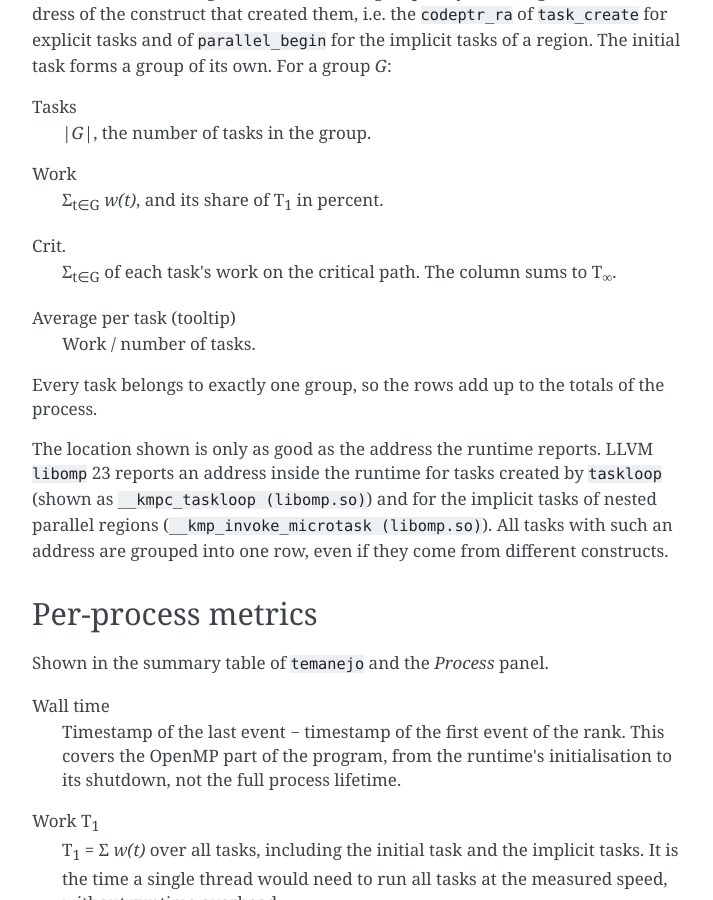
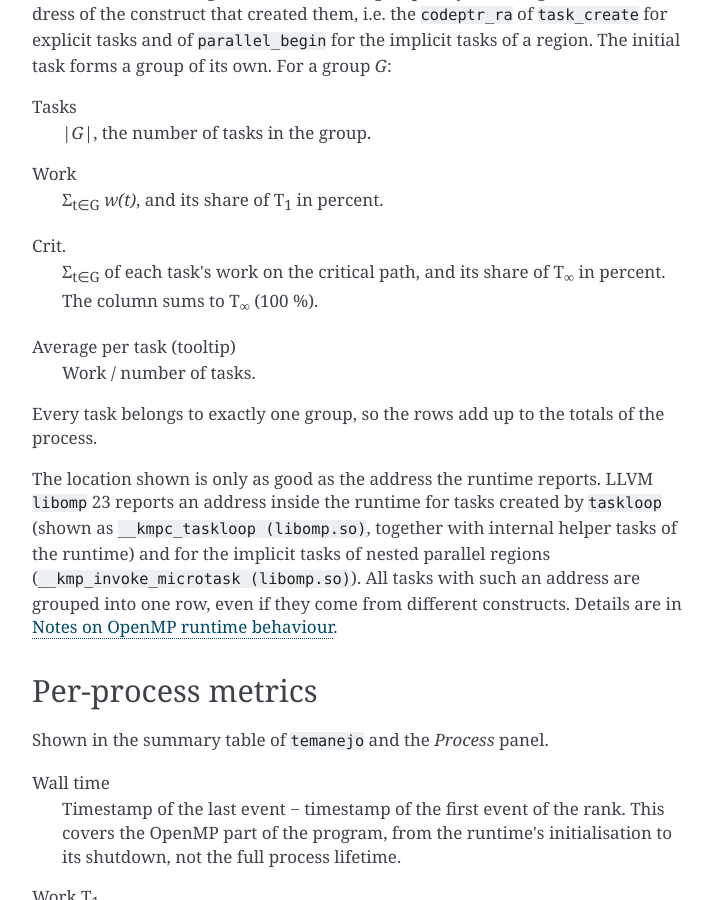
Before and after one commit to cniethammer/temanejo2, a Sphinx documentation site: the page built from docs/metrics.rst, in a window 1280 px wide and 900 px high, scrolled down 2026 px. Shown: the whole window, without its empty margins (388-1101 px from the left). Built offline with Sphinx 7.4.7, drawn with Linux system fonts in a browser that asks for light colours.

Commit message:
Make side panel resizable, show critical path shares, document libomp behaviour
GUI:
- The side panel can be resized by dragging the divider between graph
  and panel (260 px to 70 % of the window), with the arrow keys when
  the divider is focused, and reset by double-click. The width is kept
  in the browser's local storage.
- The task origins table shows each location's share of the critical
  path length T-inf below its critical path time.

Documentation:
- New page "Notes on OpenMP runtime behaviour" recording what clang
  23.1.4 / libomp 23.1.4 (Arch packages clang and openmp 23.1.4-1) with
  Open MPI 5.0.11 report through OMPT:
  - taskloop tasks get a return address inside __kmpc_taskloop instead
    of the program, and libomp adds internal helper tasks for recursive
    splitting (127 per team for num_tasks(2000) in the example), all
    reported as created by the encountering task
  - implicit tasks of nested parallel regions get an address inside
    __kmp_invoke_microtask
  - the example hung with untied tasks + taskwait, with and without
    the tool
- Describe the resizable panel and the critical path shares; link the
  new page from the analysis, metrics and trace format pages.

Signed-off-by: Christoph Niethammer <niethammer@hlrs.de>
Co-Authored-By: Claude Opus 5.5 <noreply@anthropic.com>

```diff
--- a/docs/analysis.rst
+++ b/docs/analysis.rst
@@ -156,7 +156,7 @@ Limitations
   barriers, which does not hold after cancellation.
 * For tasks created by ``taskloop`` and the implicit tasks of nested
   parallel regions, ``libomp`` reports a code address inside the runtime,
-  so their source location is not known (see :doc:`metrics`).
+  so their source location is not known (see :doc:`runtime-notes`).
 * ``detach`` clauses, target tasks and the pseudo tasks of
   ``taskwait depend(...)`` are recorded but not treated specially.
 * Clocks of different ranks are not aligned, and MPI communication is not
--- a/docs/index.rst
+++ b/docs/index.rst
@@ -40,5 +40,6 @@ and open the GUI at http://127.0.0.1:8700/:
    :caption: Reference
 
    trace-format
+   runtime-notes
    http-api
    man/temanejo
--- a/docs/metrics.rst
+++ b/docs/metrics.rst
@@ -95,8 +95,8 @@ Work
    Σ\ :sub:`t∈G` *w(t)*, and its share of T\ :sub:`1` in percent.
 
 Crit.
-   Σ\ :sub:`t∈G` of each task's work on the critical path. The column sums
-   to T\ :sub:`∞`.
+   Σ\ :sub:`t∈G` of each task's work on the critical path, and its share of
+   T\ :sub:`∞` in percent. The column sums to T\ :sub:`∞` (100 %).
 
 Average per task (tooltip)
    Work / number of tasks.
@@ -104,12 +104,13 @@ Average per task (tooltip)
 Every task belongs to exactly one group, so the rows add up to the totals of
 the process.
 
-The location shown is only as good as the address the runtime reports. LLVM
-``libomp`` 23 reports an address inside the runtime for tasks created by
-``taskloop`` (shown as ``__kmpc_taskloop (libomp.so)``) and for the implicit
-tasks of nested parallel regions (``__kmp_invoke_microtask (libomp.so)``).
-All tasks with such an address are grouped into one row, even if they come
-from different constructs.
+The location shown is only as good as the address the runtime reports.
+LLVM ``libomp`` 23 reports an address inside the runtime for tasks created by
+``taskloop`` (shown as ``__kmpc_taskloop (libomp.so)``, together with
+internal helper tasks of the runtime) and for the implicit tasks of nested
+parallel regions (``__kmp_invoke_microtask (libomp.so)``). All tasks with
+such an address are grouped into one row, even if they come from different
+constructs. Details are in :doc:`runtime-notes`.
 
 Per-process metrics
 -------------------
--- a/docs/trace-format.rst
+++ b/docs/trace-format.rst
@@ -260,7 +260,8 @@ Notes:
 Runtime-specific behaviour
 ~~~~~~~~~~~~~~~~~~~~~~~~~~
 
-These observations about LLVM ``libomp`` 23 matter when interpreting traces:
+These observations about LLVM ``libomp`` 23.1.4 matter when interpreting
+traces (see also :doc:`runtime-notes`):
 
 * The initial task is announced through ``task_create`` with the initial
   flag and again through ``implicit_task``; both carry the same id.
```
Also changed, not shown: docs/gui.rst (+12 -1 lines), docs/runtime-notes.rst (added, +137 -0 lines), 3 other files.
